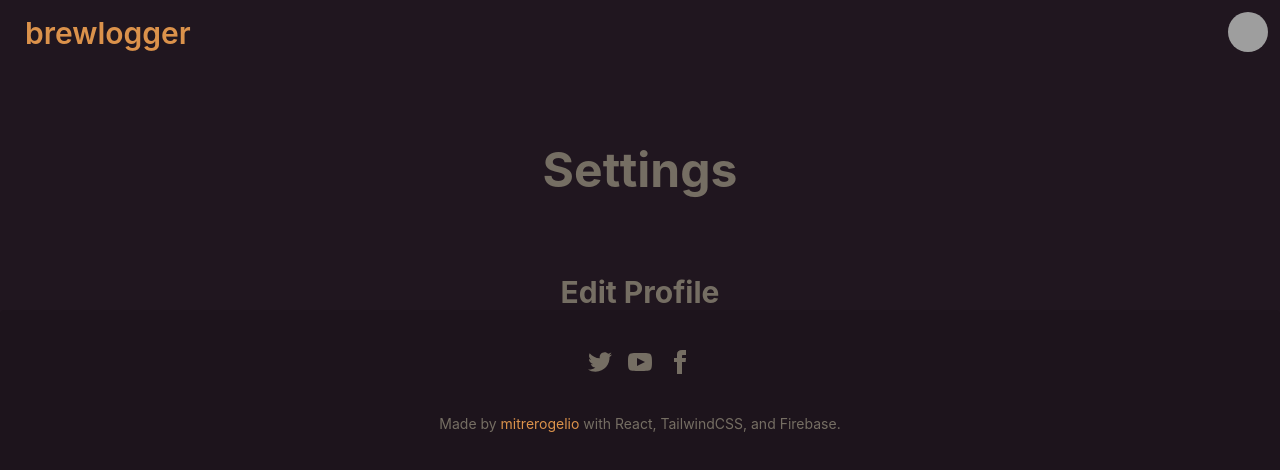
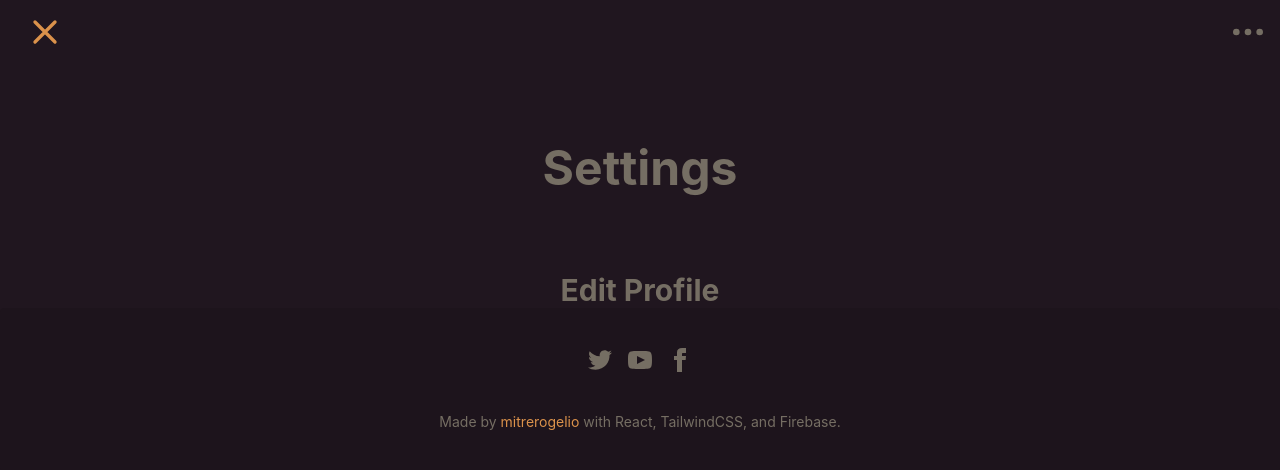
Before and after one commit to mitrerogelio/brewlogger, a React (Create React App) app: page /settings in a window 1280 px wide. Shown: the top 470 px of the page. Built offline with nearby package versions, Linux system fonts and the light colour scheme; grey boxes are pictures that could not be loaded.

Commit message:
create subpage nav component

```diff
--- /dev/null
+++ b/src/components/ChildNav.js
@@ -0,0 +1,21 @@
+import React from 'react'
+import { Link } from 'react-router-dom'
+
+export const ChildNav = () => {
+  return (
+    <div className="navbar bg-base-100">
+      <div className="flex-1">
+        <Link className="btn btn-ghost normal-case text-primary text-3xl" to='/' >
+          <svg xmlns="http://www.w3.org/2000/svg" fill="none" viewBox="0 0 24 24" className="inline-block w-10 h-10 mx stroke-current"><path strokeLinecap="round" strokeLinejoin="round" strokeWidth="2" d="M6 18L18 6M6 6l12 12"></path></svg>
+        </Link>
+      </div>
+      <div className="flex-none">
+        <button className="btn btn-square btn-ghost">
+          <svg xmlns="http://www.w3.org/2000/svg" fill="none" viewBox="0 0 24 24" className="inline-block w-10 h-10 stroke-current"><path strokeLinecap="round" strokeLinejoin="round" strokeWidth="2" d="M5 12h.01M12 12h.01M19 12h.01M6 12a1 1 0 11-2 0 1 1 0 012 0zm7 0a1 1 0 11-2 0 1 1 0 012 0zm7 0a1 1 0 11-2 0 1 1 0 012 0z"></path></svg>
+        </button>
+      </div>
+    </div>
+  )
+}
+
+export default ChildNav
--- a/src/pages/Settings.js
+++ b/src/pages/Settings.js
@@ -1,14 +1,14 @@
-import Nav from '../components/Nav'
+import ChildNav from '../components/ChildNav'
 import Footer from '../components/Footer'
 import { Link } from 'react-router-dom'
 
 export const Settings = () => {
   return (
-    <div>
-      <Nav />
+    <section>
+      <ChildNav />
       <h1 className='text-center text-5xl font-bold w-3/5 mx-auto mt-20'>Settings</h1>
       <h2 className='text-center text-3xl font-bold w-3/5 mx-auto mt-20' ><Link to='/profile'>Edit Profile</Link></h2>
       <Footer />
-    </div>
+    </section>
   )
 }
```
